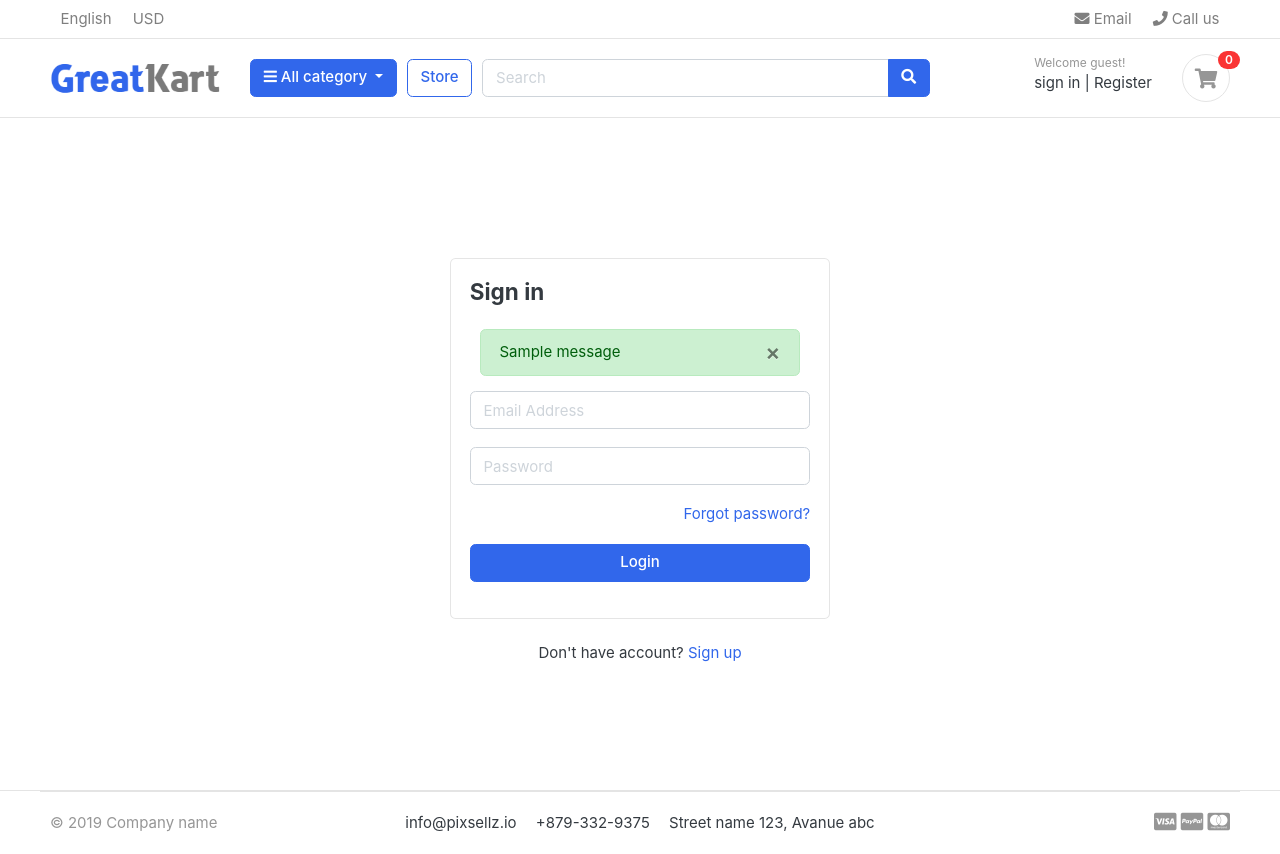
After one commit to Thejus18/Cozway, a Django app: page /accounts/login/ in a window 1280 px wide. The commit adds this page. Run offline with Django 3.2, Linux system fonts and the light colour scheme; data comes from the database, SQL or seed files in the repository; both versions use the stored data as it was after the commit; one stand-in notice (Sample message) is shown; some libraries are stand-ins or nearby versions; some web fonts are replaced.

Commit message:
Accounts Fuctionality

```diff
--- a/Cozway/urls.py
+++ b/Cozway/urls.py
@@ -25,4 +25,5 @@ urlpatterns = [
     path('',views.home,name='home'),
     path('store/', include('store.urls')),
     path('cart/', include('carts.urls')),
+    path('accounts/', include('accounts.urls')),
 ] + static(settings.MEDIA_URL, document_root=settings.MEDIA_ROOT)
--- /dev/null
+++ b/accounts/urls.py
@@ -0,0 +1,12 @@
+from django.urls import path
+from . import views
+
+
+
+urlpatterns = [
+    path('register/', views.register, name='register'),
+    path('login/', views.login, name='login'),
+    path('logout/', views.logout, name='logout'),
+
+
+]
--- a/accounts/views.py
+++ b/accounts/views.py
@@ -1,3 +1,52 @@
-from django.shortcuts import render
+from django.shortcuts import render,redirect
+from .forms import RegistertionForm
+from .models import Account
+from django.contrib import messages, auth
+from django.contrib.auth.decorators import login_required
 
 # Create your views here.
+def register(request):
+    if request.method == 'POST':
+          form =  RegistertionForm(request.POST)
+          if form.is_valid():
+                first_name = form.cleaned_data['first_name']
+                last_name = form.cleaned_data['last_name']
+                phone_number = form.cleaned_data['phone_number']
+                email = form.cleaned_data['email']
+                password = form.cleaned_data['password']
+                username = email.split("@")[0] #here we are not taking the user name from the user , instead we are giving them the user name by taking the first part of their email address(i.e before @)
+                user = Account.objects.create_user(first_name=first_name, last_name=last_name, email=email, username=username, password=password)
+                user.phone_number = phone_number
+                user.save()
+                messages.success(request,'Registration Successfull')
+                return redirect('register')
+    else:
+         form = RegistertionForm()
+    context={               #here, we can get the context in the register.html page
+        'form':form,
+    }
+    return render(request, 'accounts/register.html',context)
+def login(request):
+    if request.method == 'POST':
+        email = request.POST['email']
+        password = request.POST['password']
+
+        user = auth.authenticate(email=email, password=password)
+
+
+        if user is not None:
+            auth.login(request, user)
+            #messages.success(request,"You are now logged in ")
+            return redirect('home')
+        else:
+            messages.error(request, "Invalid login credentials")
+            return redirect('login')
+    return render(request, 'accounts/login.html')
+
+
+
+@login_required(login_url ='login')
+def logout(request):
+    auth.logout(request)
+    messages.success(request, 'You are logged out')
+    return redirect('login')
--- a/static/js/script.js
+++ b/static/js/script.js
@@ -57,3 +57,7 @@ $(document).ready(function() {
 
 });
 // jquery end
+
+setTimeout(function(){
+    $('#message').fadeOut('slow')
+  }, 4000)
--- /dev/null
+++ b/templates/accounts/login.html
@@ -0,0 +1,42 @@
+{% extends 'base.html' %}
+
+
+{% block content %}
+
+<section class="section-conten padding-y" style="min-height:84vh">
+
+    <!-- ============================ COMPONENT LOGIN   ================================= -->
+        <div class="card mx-auto" style="max-width: 380px; margin-top:100px;">
+
+            <div class="card-body">
+          <h4 class="card-title mb-4">Sign in</h4>
+          {% include 'includes/alerts.html' %}
+          <form action = "{% url 'login' %}" method="POST">
+              {% csrf_token %}
+              <div class="form-group">
+                 <input type="email" class="form-control" placeholder="Email Address" name="email" >
+              </div> <!-- form-group// -->
+              <div class="form-group">
+                <input type="password" class="form-control" placeholder="Password" name="password">
+              </div> <!-- form-group// -->
+
+              <div class="form-group">
+                  <a href="#" class="float-right">Forgot password?</a>
+
+              </div> <!-- form-group form-check .// -->
+              <div class="form-group">
+                  <button type="submit" class="btn btn-primary btn-block"> Login  </button>
+              </div> <!-- form-group// -->
+          </form>
+          </div> <!-- card-body.// -->
+        </div> <!-- card .// -->
+
+         <p class="text-center mt-4">Don't have account? <a href="{% url 'register' %}">Sign up</a></p>
+         <br><br>
+    <!-- ============================ COMPONENT LOGIN  END.// ================================= -->
+
+
+    </section>
+    <!-- ========================= SECTION CONTENT END//
+
+{% endblock %}
--- /dev/null
+++ b/templates/includes/alerts.html
@@ -0,0 +1,13 @@
+{% if messages %}
+
+    {% for message in messages %}
+    <div id="message" class="container">
+    <div {% if message.tags %} class="alert alert-{{ message.tags }}"{% endif %} role="alert">
+        <button type="button" class="close" data-dismiss="alert"><span aria-hidden="true">&times;</span></button>
+        {% if message.level == DEFAULT_MESSAGE_LEVELS.ERROR %}Error: {% endif %}
+        {{ message }}
+    </div>
+    </div>
+    {% endfor %}
+
+{% endif %}
--- a/templates/includes/navbar.html
+++ b/templates/includes/navbar.html
@@ -60,13 +60,23 @@
         </div> <!-- col.// -->
         <div class="col-lg-3 col-sm-6 col-8 order-2 order-lg-3">
                     <div class="d-flex justify-content-end mb-3 mb-lg-0">
+                      {% if user.id is  None %}
                         <div class="widget-header">
                             <small class="title text-muted">Welcome guest!</small>
                             <div>
-                                <a href="./signin.html">Sign in</a> <span class="dark-transp"> | </span>
-                                <a href="./register.html"> Register</a>
+                                <a href="{% url 'login' %}">sign in</a> <span class="dark-transp"> | </span>
+                                <a href="{% url 'register' %}"> Register</a>
                             </div>
                         </div>
+                        {% else %}
+                        <div class="widget-header">
+                            <small class="title text-muted">Welcome {{ user.first_name }}</small>
+                            <div>
+                                <a href="#">Dashboard</a> <span class="dark-transp"> | </span>
+                                <a href="{% url 'logout' %}">Logout</a>
+                            </div>
+
+                        {% endif %}
                         <a href="{% url 'cart' %}" class="widget-header pl-3 ml-3">
                             <div class="icon icon-sm rounded-circle border"><i class="fa fa-shopping-cart"></i></div>
                             <span class="badge badge-pill badge-danger notify">{{cart_count}}</span>
```
Also changed, not shown: Cozway/settings.py (+7 -0 lines), accounts/forms.py (added, +41 -0 lines), templates/accounts/register.html (added, +67 -0 lines), db.sqlite3.
